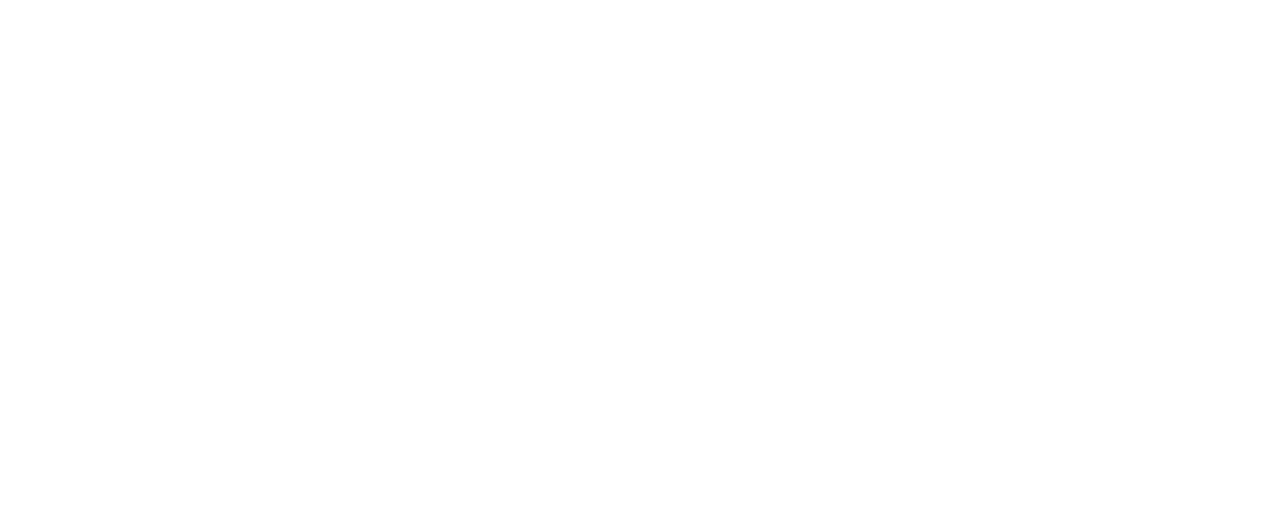
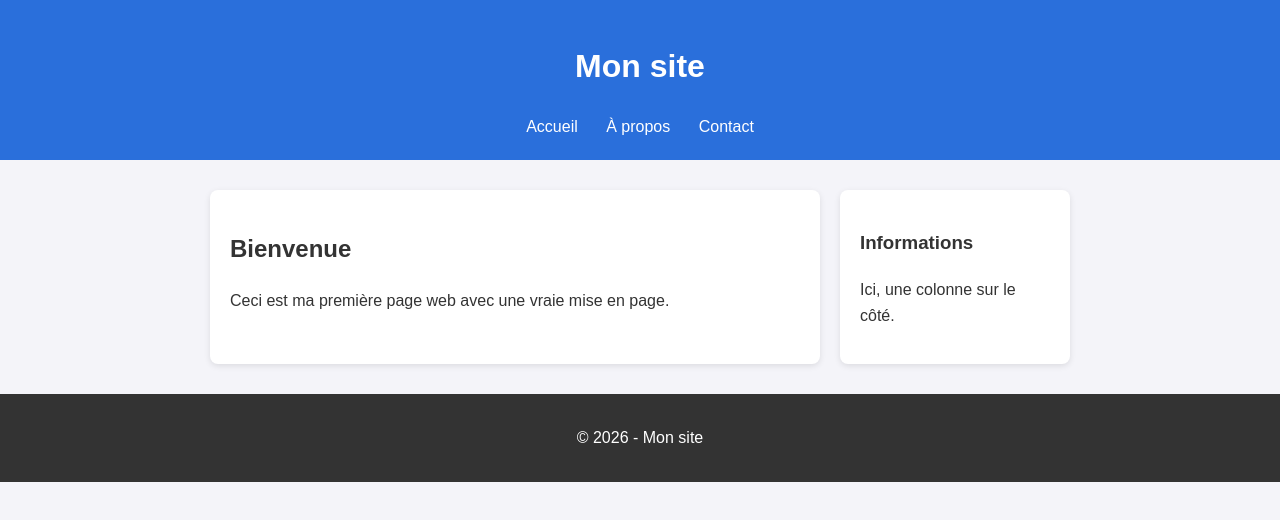
Before and after one commit to ClementDanel/groupe1, a plain HTML site: page index.html in a window 1280 px wide. Drawn offline with Linux system fonts and the light colour scheme.

Commit message:
Création du site

```diff
--- a/index.html
+++ b/index.html
@@ -0,0 +1,37 @@
+<!DOCTYPE html>
+<html lang="fr">
+<head>
+  <meta charset="UTF-8">
+  <meta name="viewport" content="width=device-width, initial-scale=1.0">
+  <title>Ma première page</title>
+  <link rel="stylesheet" href="style.css">
+</head>
+<body>
+
+  <header>
+    <h1>Mon site</h1>
+    <nav>
+      <a href="#">Accueil</a>
+      <a href="#">À propos</a>
+      <a href="#">Contact</a>
+    </nav>
+  </header>
+
+  <div class="conteneur">
+    <main>
+      <h2>Bienvenue</h2>
+      <p>Ceci est ma première page web avec une vraie mise en page.</p>
+    </main>
+
+    <aside>
+      <h3>Informations</h3>
+      <p>Ici, une colonne sur le côté.</p>
+    </aside>
+  </div>
+
+  <footer>
+    <p>© 2026 - Mon site</p>
+  </footer>
+
+</body>
+</html>
--- a/style.css
+++ b/style.css
@@ -1 +1,75 @@
-cdcsdvsdv
+/* ---------- Base ---------- */
+* {
+  box-sizing: border-box;
+}
+
+body {
+  font-family: Arial, sans-serif;
+  background-color: #f4f4f9;
+  color: #333;
+  margin: 0;
+  line-height: 1.6;
+}
+
+/* ---------- En-tête et menu ---------- */
+header {
+  background-color: #2a6fdb;
+  color: white;
+  padding: 20px;
+  text-align: center;
+}
+
+nav a {
+  color: white;
+  text-decoration: none;
+  margin: 0 12px;
+}
+
+nav a:hover {
+  text-decoration: underline;
+}
+
+/* ---------- Contenu : deux colonnes ---------- */
+.conteneur {
+  display: flex;
+  gap: 20px;
+  max-width: 900px;
+  margin: 30px auto;
+  padding: 0 20px;
+}
+
+main {
+  flex: 3;
+  background-color: white;
+  padding: 20px;
+  border-radius: 8px;
+  box-shadow: 0 2px 6px rgba(0, 0, 0, 0.1);
+}
+
+aside {
+  flex: 1;
+  background-color: white;
+  padding: 20px;
+  border-radius: 8px;
+  box-shadow: 0 2px 6px rgba(0, 0, 0, 0.1);
+}
+
+/* ---------- Pied de page ---------- */
+footer {
+  background-color: #333;
+  color: white;
+  text-align: center;
+  padding: 15px;
+}
+
+/* ---------- Adaptation au téléphone ---------- */
+@media (max-width: 700px) {
+  .conteneur {
+    flex-direction: column;
+  }
+
+  nav a {
+    display: block;
+    margin: 8px 0;
+  }
+}
```
